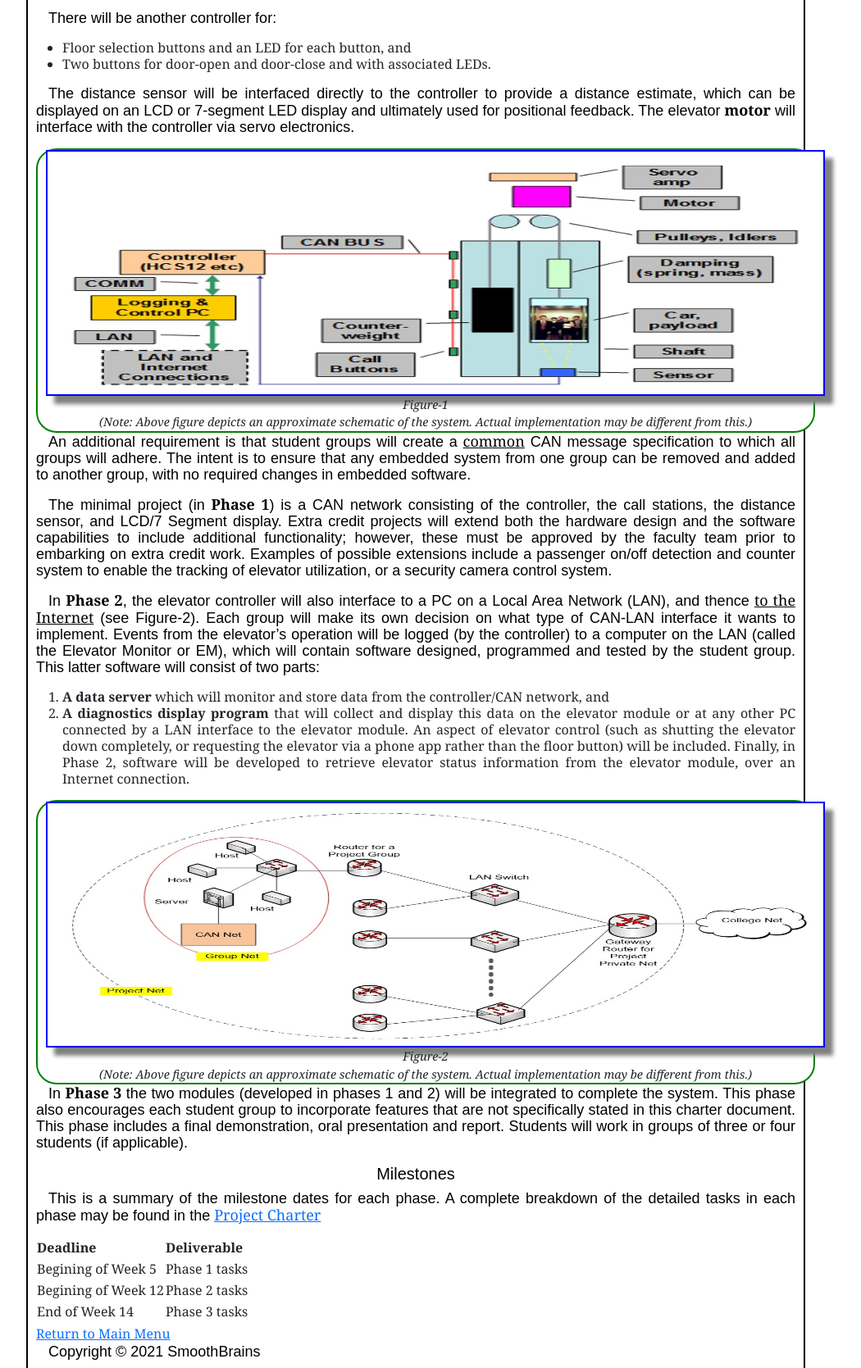
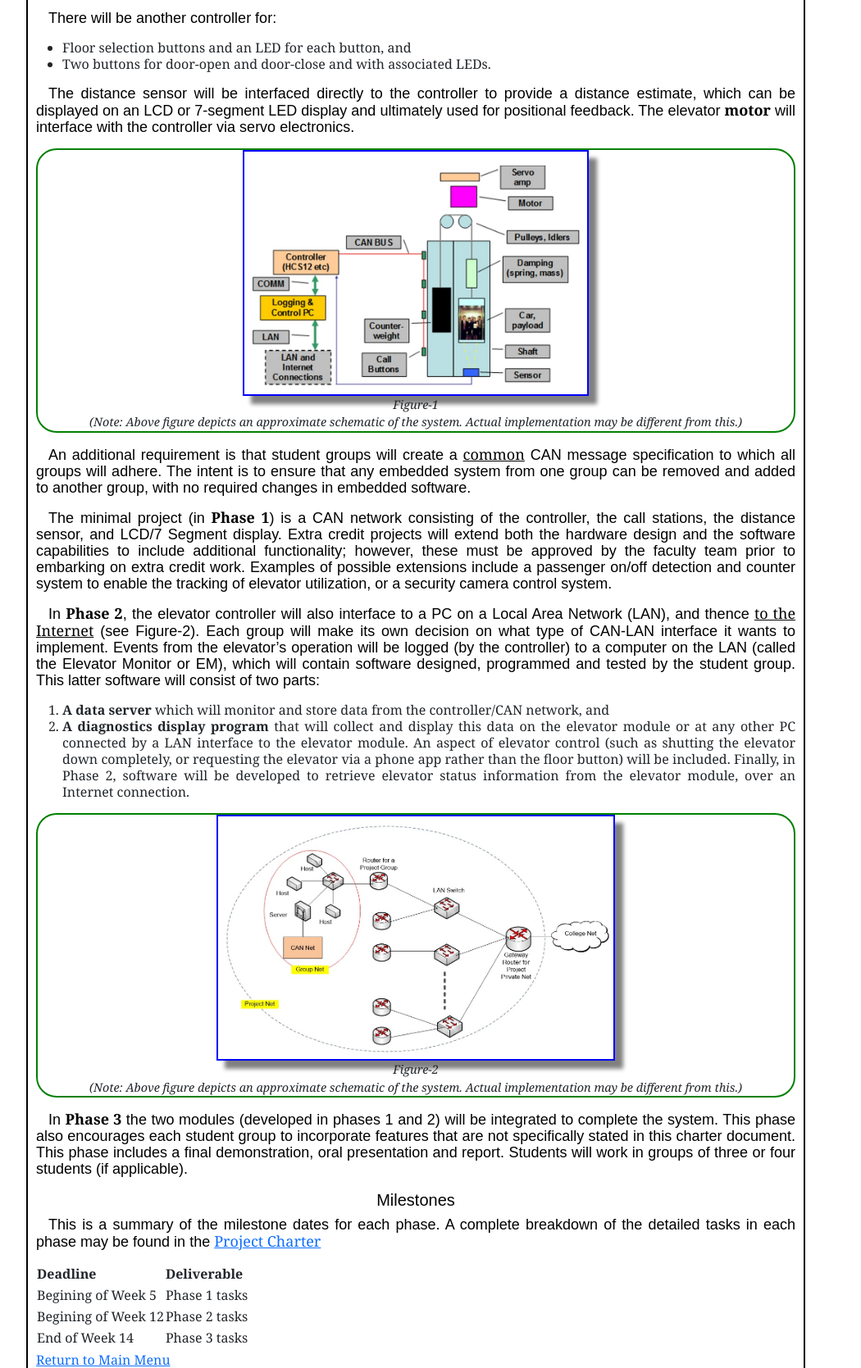
Before and after one commit to gr8gregory/Engineering-Projects-VI, a PHP site: page /proj_details.html in a window 1280 px wide. Shown: the part 561-2230 px from the top of the page at 82% size, without its empty margins (133-1183 px from the left). Run offline with PHP 8.4, Linux system fonts and the light colour scheme.

Commit message:
fixed project details page again

```diff
--- a/css/project_details_style.css
+++ b/css/project_details_style.css
@@ -58,13 +58,13 @@ figcaption {
   border: 2px solid black;
 }
 
-figure.content {
+figure.in_page {
   padding: 0px auto 0px auto;
   border: 2px solid green;
   border-radius: 25px;
 }
 
-img.content {
+img.in_page {
   height: 300px;
   display: block; /* Notice that img elements are inline */
   margin: 0px auto 0px auto;
--- a/proj_details.html
+++ b/proj_details.html
@@ -110,8 +110,8 @@
 			be displayed on an LCD or 7-segment LED display and ultimately used for positional feedback.
 			The elevator <span class="mkbold">motor</span> will interface with the controller via servo electronics.</p>
 
-		<figure class="content">
-			<img class="content" src="./images/fig1.jpg" /> <!--   -->
+		<figure class="in_page">
+			<img class="in_page" src="./images/fig1.jpg" /> <!--   -->
 			<figcaption>Figure-1 <br />(Note: Above figure depicts an approximate schematic of the system. Actual
 				implementation may be different from this.)</figcaption>
 		</figure>
@@ -150,8 +150,8 @@
 			</li>
 		</ol>
 
-		<figure class="content">
-			<img class="content" src="./images/fig2.jpg" /> <!--   -->
+		<figure class="in_page">
+			<img class="in_page" src="./images/fig2.jpg" /> <!--   -->
 			<figcaption>Figure-2 <br />(Note: Above figure depicts an approximate schematic of the system. Actual
 				implementation may be different from this.)</figcaption>
 		</figure>
```
